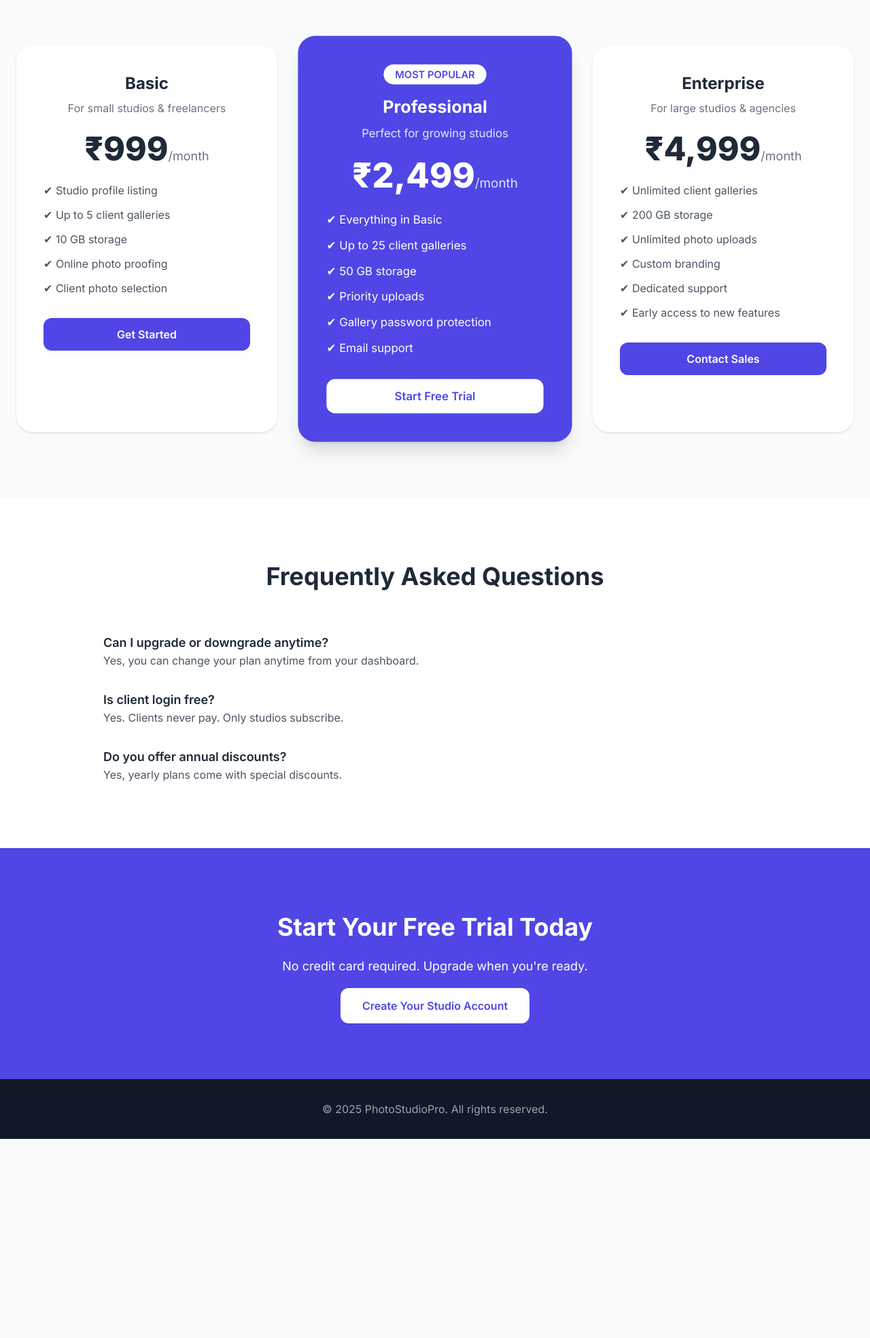
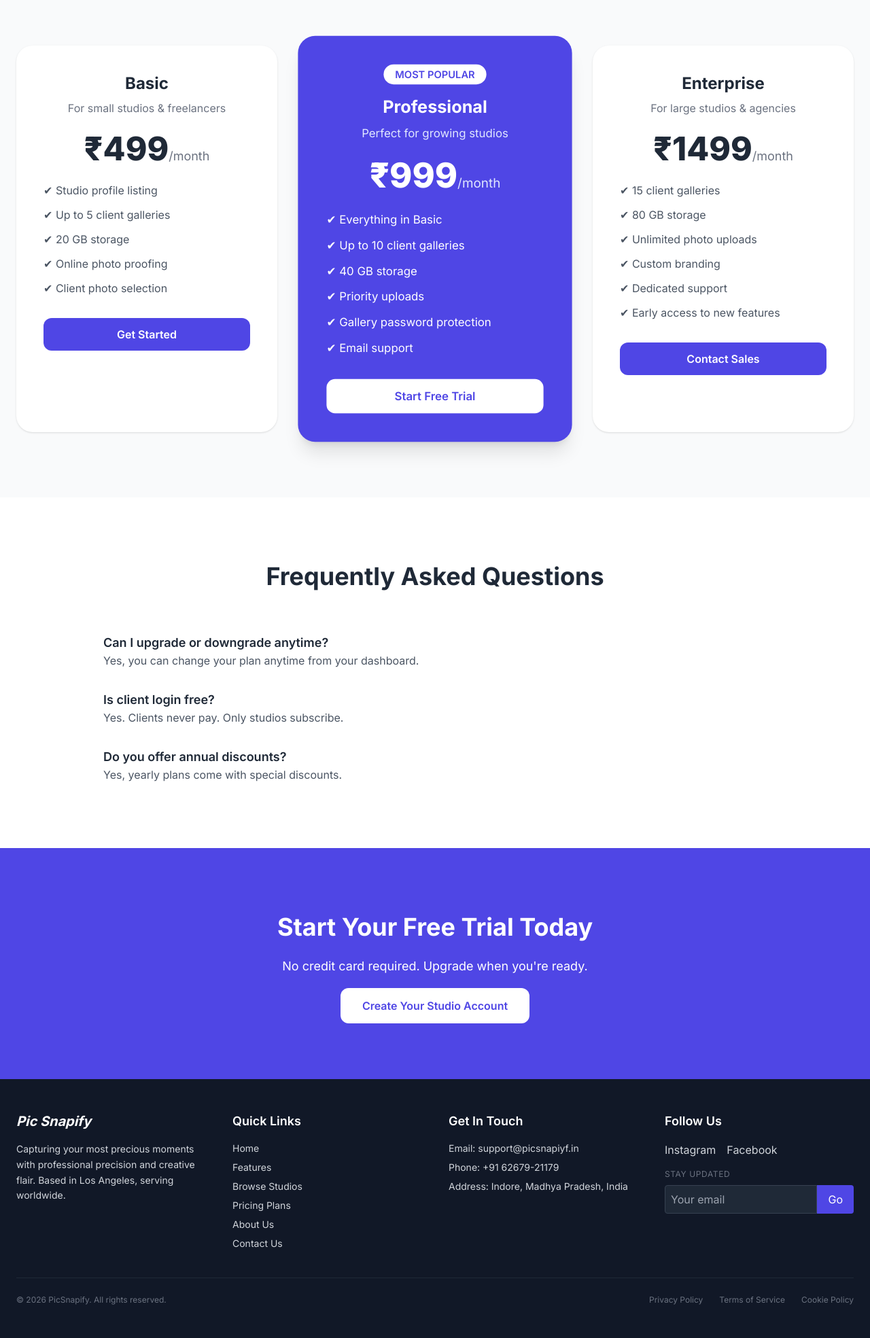
Before and after one commit to ShivanjaySingh/Pic-Snapify, a Flask app: page /pricing in a window 1280 px wide. Shown: the part 241-2210 px from the top of the page at 68% size. Before the commit the page ends 1917 px from the top, so only its background shows below. Run offline with Flask 3, Linux system fonts and the light colour scheme; some libraries are stand-ins or nearby versions.

Commit message:
Revise pricing structure in pricing.html
Updated pricing details for Basic, Professional, and Enterprise plans.

```diff
--- a/templates/website/pricing.html
+++ b/templates/website/pricing.html
@@ -53,13 +53,13 @@
       <h3 class="text-2xl font-bold mb-2">Basic</h3>
       <p class="text-gray-500 mb-6">For small studios & freelancers</p>
       <div class="text-5xl font-extrabold mb-6">
-        ₹999<span class="text-lg font-medium text-gray-500">/month</span>
+        ₹499<span class="text-lg font-medium text-gray-500">/month</span>
       </div>
 
       <ul class="text-left space-y-3 text-gray-600 mb-8">
         <li>✔ Studio profile listing</li>
         <li>✔ Up to 5 client galleries</li>
-        <li>✔ 10 GB storage</li>
+        <li>✔ 20 GB storage</li>
         <li>✔ Online photo proofing</li>
         <li>✔ Client photo selection</li>
       </ul>
@@ -79,13 +79,13 @@
       <p class="text-indigo-100 mb-6">Perfect for growing studios</p>
 
       <div class="text-5xl font-extrabold mb-6">
-        ₹2,499<span class="text-lg font-medium text-indigo-100">/month</span>
+        ₹999<span class="text-lg font-medium text-indigo-100">/month</span>
       </div>
 
       <ul class="text-left space-y-3 mb-8">
         <li>✔ Everything in Basic</li>
-        <li>✔ Up to 25 client galleries</li>
-        <li>✔ 50 GB storage</li>
+        <li>✔ Up to 10 client galleries</li>
+        <li>✔ 40 GB storage</li>
         <li>✔ Priority uploads</li>
         <li>✔ Gallery password protection</li>
         <li>✔ Email support</li>
@@ -102,12 +102,12 @@
       <h3 class="text-2xl font-bold mb-2">Enterprise</h3>
       <p class="text-gray-500 mb-6">For large studios & agencies</p>
       <div class="text-5xl font-extrabold mb-6">
-        ₹4,999<span class="text-lg font-medium text-gray-500">/month</span>
+        ₹1499<span class="text-lg font-medium text-gray-500">/month</span>
       </div>
 
       <ul class="text-left space-y-3 text-gray-600 mb-8">
-        <li>✔ Unlimited client galleries</li>
-        <li>✔ 200 GB storage</li>
+        <li>✔ 15 client galleries</li>
+        <li>✔ 80 GB storage</li>
         <li>✔ Unlimited photo uploads</li>
         <li>✔ Custom branding</li>
         <li>✔ Dedicated support</li>
@@ -166,8 +166,62 @@
 </section>
 
 <!-- FOOTER -->
-<footer class="py-8 bg-gray-900 text-gray-400 text-center">
-  <p>© 2025 PhotoStudioPro. All rights reserved.</p>
+<footer id="contact" class="bg-gray-900 text-gray-300 py-12 px-6">
+  <div class="max-w-7xl mx-auto grid grid-cols-1 md:grid-cols-4 gap-10">
+
+    <div class="space-y-4">
+      <h2 class="text-white text-xl font-bold italic">Pic Snapify</h2>
+      <p class="text-sm leading-relaxed">
+        Capturing your most precious moments with professional precision and creative flair. Based in Los Angeles, serving worldwide.
+      </p>
+    </div>
+
+    <div>
+      <h3 class="text-white font-semibold mb-4 text-lg">Quick Links</h3>
+      <ul class="space-y-2 text-sm">
+        <li><a href="/" class="hover:text-white transition">Home</a></li>
+        <li><a href="/features" class="hover:text-white transition">Features</a></li>
+        <li><a href="/browse" class="hover:text-white transition">Browse Studios</a></li>
+        <!-- <li><a href="#portfolio" class="hover:text-white transition">Portfolio</a></li> -->
+        <li><a href="/pricing" class="hover:text-white transition">Pricing Plans</a></li>
+        <li><a href="/about" class="hover:text-white transition">About Us</a></li>
+        <li><a href="/contact" class="hover:text-white transition">Contact Us</a></li>
+        <!-- <li><a href="#booking" class="hover:text-white transition">Book a Session</a></li> -->
+      </ul>
+    </div>
+
+    <div>
+      <h3 class="text-white font-semibold mb-4 text-lg">Get In Touch</h3>
+      <ul class="space-y-2 text-sm">
+        <li>Email: support@picsnapiyf.in</li>
+        <li>Phone: +91 62679-21179</li>
+        <li>Address: Indore, Madhya Pradesh, India</li>
+      </ul>
+    </div>
+
+    <div>
+      <h3 class="text-white font-semibold mb-4 text-lg">Follow Us</h3>
+      <div class="flex space-x-4 mb-4">
+        <a href="https://instagram.com" class="hover:text-white" target="_blank">Instagram</a>
+        <a href="https://facebook.com" class="hover:text-white" target="_blank">Facebook</a>
+      </div>
+      <p class="text-xs text-gray-500 uppercase tracking-wider">Stay Updated</p>
+      <form class="mt-2 flex">
+        <input type="email" placeholder="Your email" class="bg-gray-800 text-white p-2 rounded-l w-full focus:outline-none border border-gray-700">
+        <button class="bg-indigo-600 text-white px-4 py-2 rounded-r hover:bg-indigo-500 transition">Go</button>
+      </form>
+    </div>
+
+  </div>
+
+  <div class="max-w-7xl mx-auto border-t border-gray-800 mt-10 pt-6 flex flex-col md:flex-row justify-between items-center text-xs text-gray-500">
+    <p>© 2026 PicSnapify. All rights reserved.</p>
+    <div class="flex space-x-6 mt-4 md:mt-0">
+      <a href="/privacy-policy" class="hover:text-gray-300">Privacy Policy</a>
+      <a href="/terms-and-conditions" class="hover:text-gray-300">Terms of Service</a>
+      <a href="#" class="hover:text-gray-300">Cookie Policy</a>
+    </div>
+  </div>
 </footer>
 
 </body>
```
